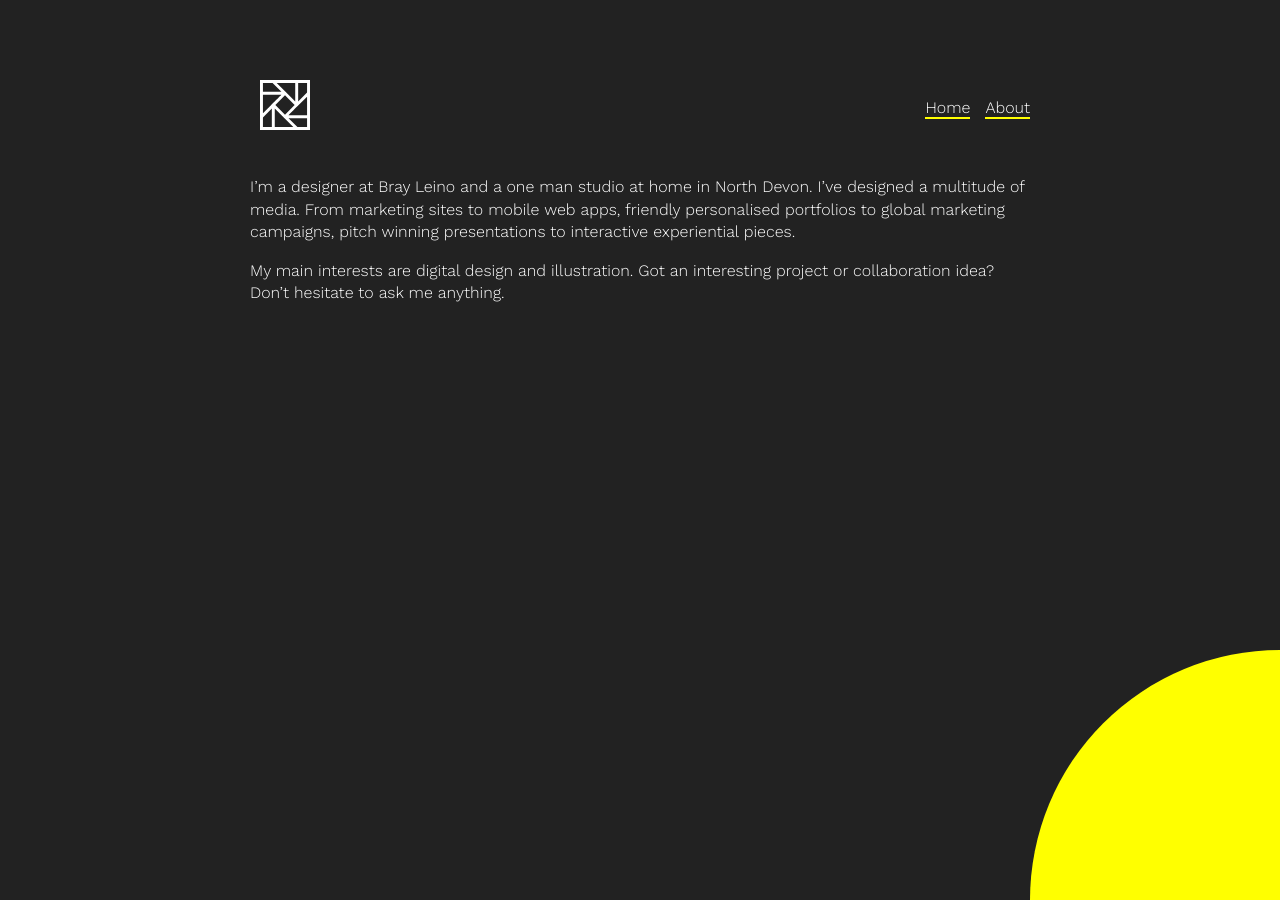
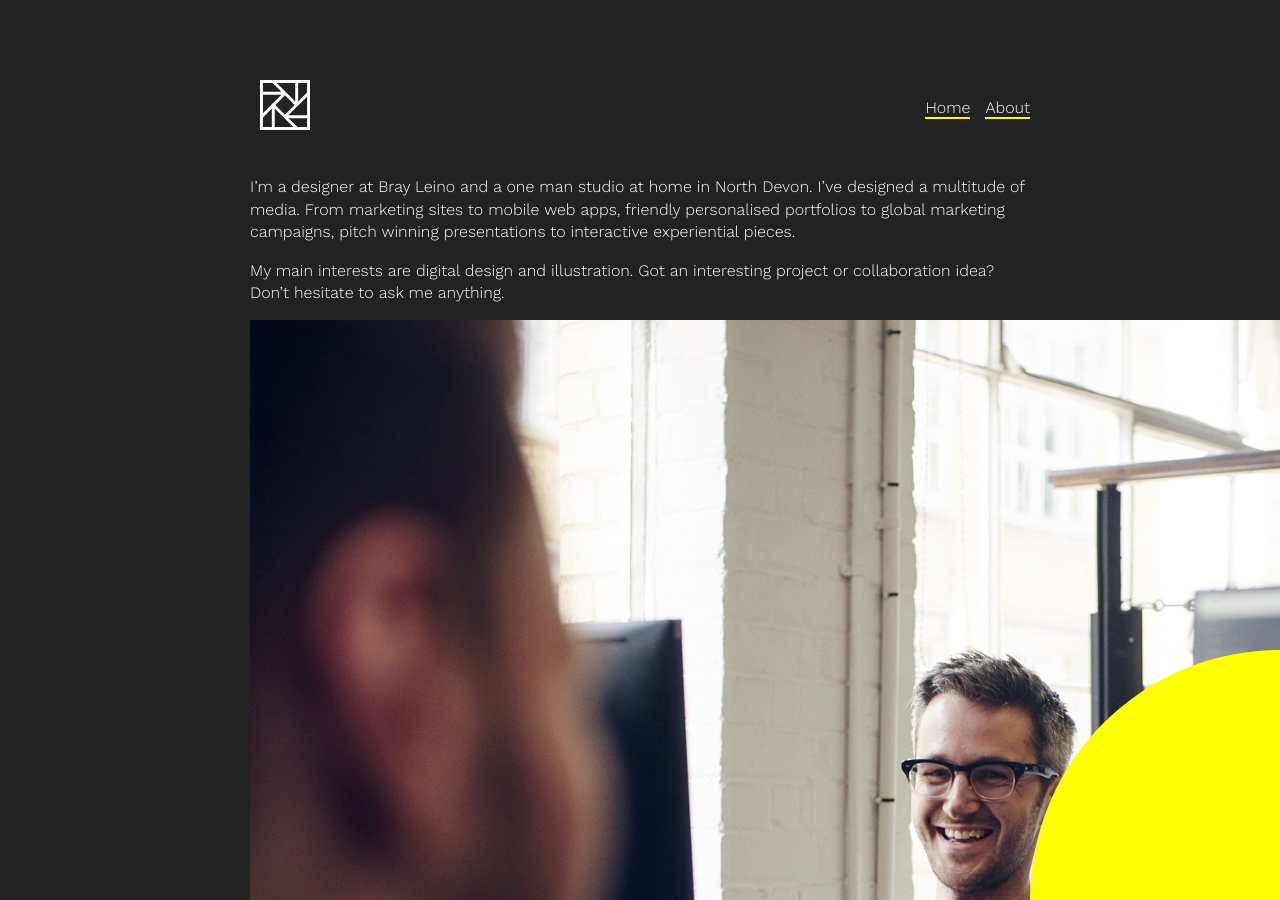
Before and after one commit to nigelpayne/myblog, a Jekyll site: the page built from about.md, in a window 1280 px wide and 900 px high. Built offline with Jekyll 4.4.1, drawn with Linux system fonts in a browser that asks for light colours.

Commit message:
Updated About

```diff
--- a/about.md
+++ b/about.md
@@ -8,3 +8,5 @@ layout: default
 I’m a designer at Bray Leino and a one man studio at home in North Devon. I've designed a multitude of media. From marketing sites to mobile web apps, friendly personalised portfolios to global marketing campaigns, pitch winning presentations to interactive experiential pieces.
 
 My main interests are digital design and illustration. Got an interesting project or collaboration idea? Don’t hesitate to ask me anything.
+
+![nigel-payne-designer.jpg](/uploads/nigel-payne-designer.jpg)
```
